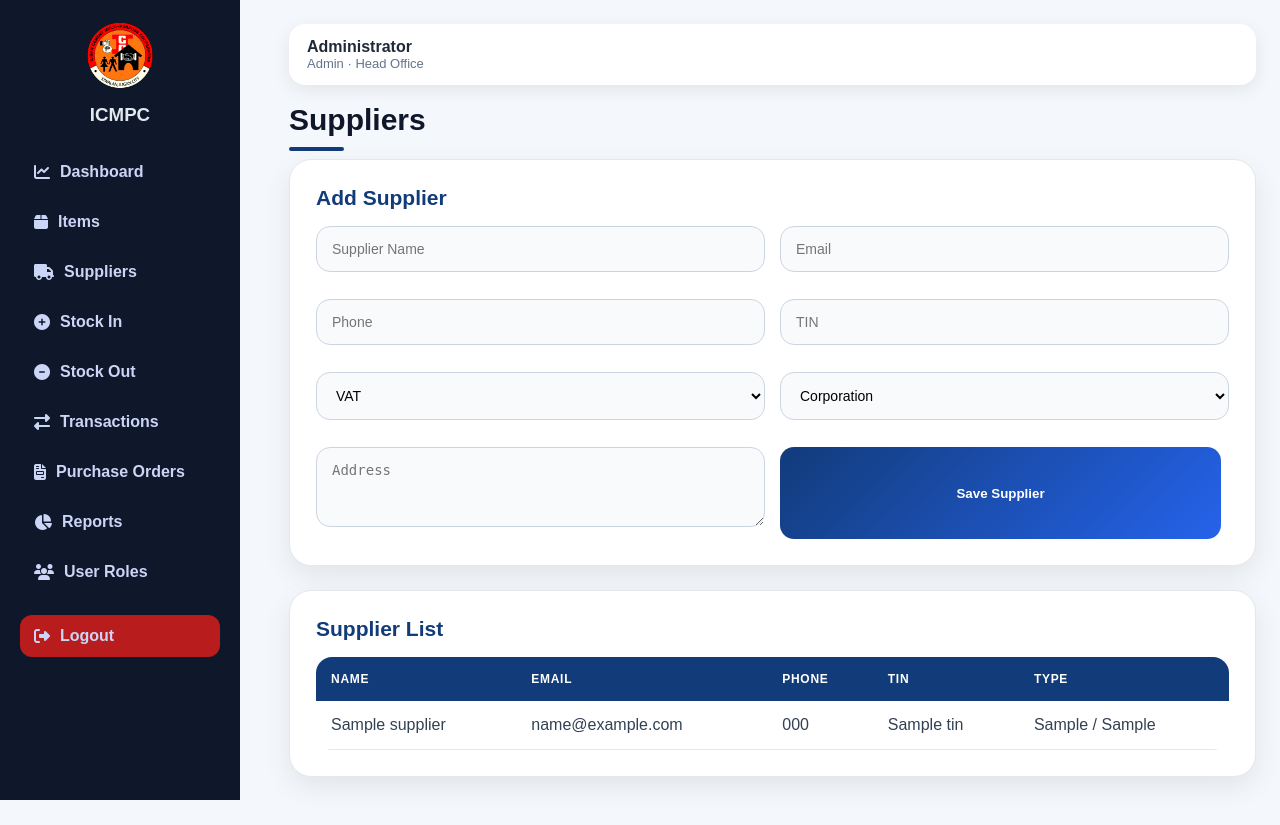
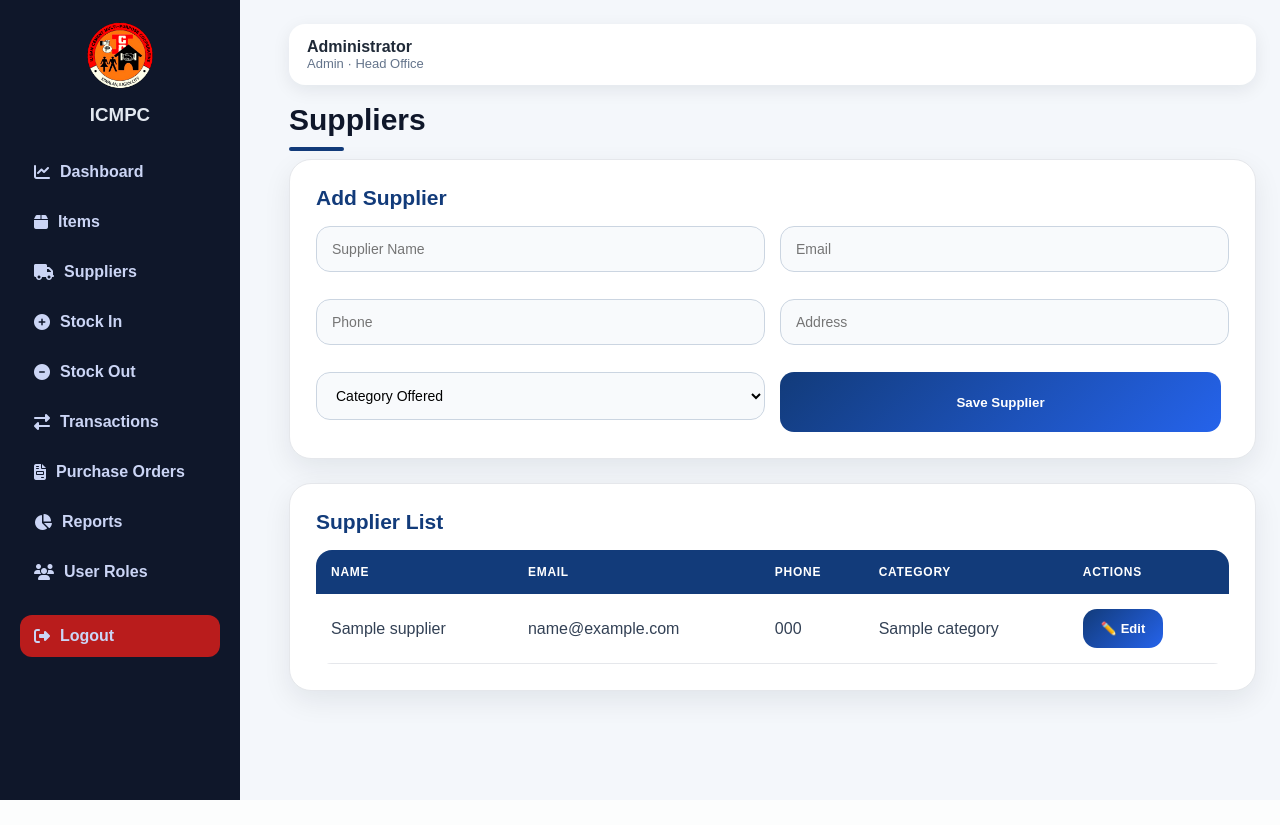
Before and after one commit to hamotk1010-cloud/icmpc-inventory-system, a Flask app: page /suppliers in a window 1280 px wide. After the commit the page ends 800 px from the top, so only its background shows below. Run offline with Flask 3, Linux system fonts and the light colour scheme; a user stored in the database is signed in; tables that the repository leaves empty hold one stand-in row (values such as "Sample post"); a database or web service that is not in the repository returns one stand-in record (values such as "Sample title"); some libraries are stand-ins or nearby versions.

Commit message:
Add supplier category column safely

```diff
--- a/app.py
+++ b/app.py
@@ -87,6 +87,12 @@ def init_db():
             )
         """)
 
+        # SAFE MIGRATION: add supplier category column if missing
+        try:
+            cur.execute("ALTER TABLE suppliers ADD COLUMN category TEXT")
+        except Exception:
+            pass
+
         cur.execute("""
             CREATE TABLE IF NOT EXISTS items (
                 id SERIAL PRIMARY KEY,
@@ -161,6 +167,12 @@ def init_db():
                 created_at TEXT
             )
         """)
+
+        # SAFE MIGRATION: add supplier category column if missing
+        try:
+            cur.execute("ALTER TABLE suppliers ADD COLUMN category TEXT")
+        except Exception:
+            pass
 
         cur.execute("""
             CREATE TABLE IF NOT EXISTS items (
@@ -277,9 +289,6 @@ def init_db():
 
     conn.commit()
     conn.close()
-
-
-
 
 
 def logged_in():
@@ -498,20 +507,19 @@ def suppliers():
 
     conn = get_db_connection()
 
+    # ADD SUPPLIER
     if request.method == "POST":
         execute(conn, """
-            INSERT INTO suppliers (name, email, phone, address, tin, vat_type, business_type, created_at)
-            VALUES (?, ?, ?, ?, ?, ?, ?, ?)
+            INSERT INTO suppliers (name, email, phone, address, category)
+            VALUES (?, ?, ?, ?, ?)
         """, (
             request.form.get("name"),
             request.form.get("email"),
             request.form.get("phone"),
             request.form.get("address"),
-            request.form.get("tin"),
-            request.form.get("vat_type"),
-            request.form.get("business_type"),
-            datetime.now().strftime("%Y-%m-%d %H:%M:%S")
+            request.form.get("category")
         ))
+
         conn.commit()
         conn.close()
 
@@ -520,6 +528,7 @@ def suppliers():
 
     supplier_list = fetchall(conn, "SELECT * FROM suppliers ORDER BY name ASC")
     conn.close()
+
     return render_template("suppliers.html", suppliers=supplier_list)
 
 
@@ -1210,6 +1219,43 @@ def edit_item(item_id):
     return render_template("edit_item.html", item=item)
 
 
+@app.route("/suppliers/edit/<int:supplier_id>", methods=["GET", "POST"])
+def edit_supplier(supplier_id):
+    check = require_login()
+    if check:
+        return check
+
+    if session.get("role") != "admin":
+        return redirect(url_for("suppliers"))
+
+    conn = get_db_connection()
+
+    if request.method == "POST":
+        execute(conn, """
+            UPDATE suppliers
+            SET name = ?, email = ?, phone = ?, address = ?, category = ?
+            WHERE id = ?
+        """, (
+            request.form.get("name"),
+            request.form.get("email"),
+            request.form.get("phone"),
+            request.form.get("address"),
+            request.form.get("category"),
+            supplier_id
+        ))
+
+        conn.commit()
+        conn.close()
+
+        flash("Supplier updated successfully.", "success")
+        return redirect(url_for("suppliers"))
+
+    supplier = fetchone(conn, "SELECT * FROM suppliers WHERE id = ?", (supplier_id,))
+    conn.close()
+
+    return render_template("edit_supplier.html", supplier=supplier)
+
+
 init_db()
 
 if __name__ == "__main__":
--- a/templates/suppliers.html
+++ b/templates/suppliers.html
@@ -1,5 +1,6 @@
 {% extends "base.html" %}
 {% block content %}
+
 <h1>Suppliers</h1>
 
 <section class="panel">
@@ -7,21 +8,19 @@
 
     <form method="POST" class="form-grid">
         <input name="name" placeholder="Supplier Name" required>
-        <input name="email" type="email" placeholder="Email">
+        <input name="email" placeholder="Email">
         <input name="phone" placeholder="Phone">
-        <input name="tin" placeholder="TIN">
+        <input name="address" placeholder="Address">
 
-        <select name="vat_type">
-            <option value="VAT">VAT</option>
-            <option value="Non-VAT">Non-VAT</option>
+        <select name="category">
+            <option value="">Category Offered</option>
+            <option>Office Supplies</option>
+            <option>Furniture and Fixtures</option>
+            <option>Equipment</option>
+            <option>Food</option>
+            <option>Services</option>
         </select>
 
-        <select name="business_type">
-            <option value="Corporation">Corporation</option>
-            <option value="Sole Proprietorship">Sole Proprietorship</option>
-        </select>
-
-        <textarea name="address" placeholder="Address"></textarea>
         <button type="submit">Save Supplier</button>
     </form>
 </section>
@@ -31,21 +30,34 @@
 
     <table>
         <thead>
-            <tr><th>Name</th><th>Email</th><th>Phone</th><th>TIN</th><th>Type</th></tr>
+            <tr>
+                <th>Name</th>
+                <th>Email</th>
+                <th>Phone</th>
+                <th>Category</th>
+                <th>Actions</th>
+            </tr>
         </thead>
+
         <tbody>
         {% for s in suppliers %}
-            <tr>
-                <td>{{ s.name }}</td>
-                <td>{{ s.email }}</td>
-                <td>{{ s.phone }}</td>
-                <td>{{ s.tin }}</td>
-                <td>{{ s.vat_type }} / {{ s.business_type }}</td>
-            </tr>
+        <tr>
+            <td>{{ s.name }}</td>
+            <td>{{ s.email }}</td>
+            <td>{{ s.phone }}</td>
+            <td>{{ s.category or "N/A" }}</td>
+
+            <td>
+                {% if session.get("role") == "admin" %}
+                <a href="{{ url_for('edit_supplier', supplier_id=s.id) }}" class="btn-small">✏️ Edit</a>
+                {% endif %}
+            </td>
+        </tr>
         {% else %}
             <tr><td colspan="5">No suppliers yet.</td></tr>
         {% endfor %}
         </tbody>
     </table>
 </section>
+
 {% endblock %}
```
Also changed, not shown: templates/edit_supplier.html (added, +31 -0 lines), inventory.db.
